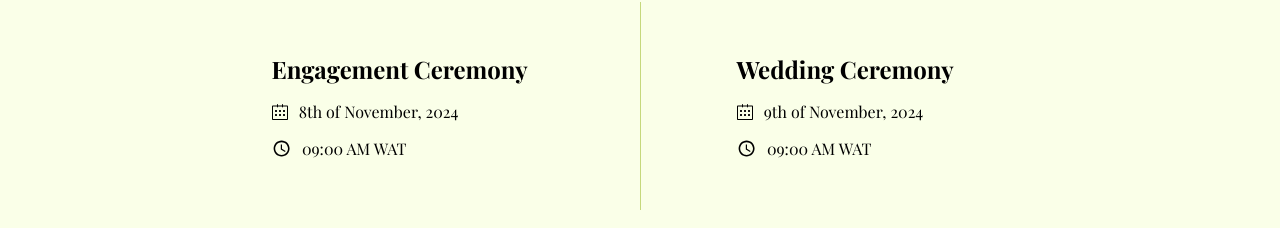
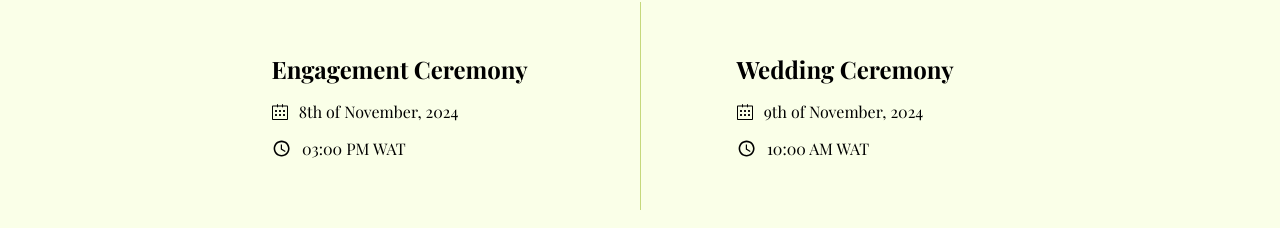
Before and after one commit to Olu-Tobi/oashabbat, a Next.js app: page / in a window 1280 px wide. Shown: the part 854-1082 px from the top of the page. Built offline with nearby package versions, Linux system fonts and the light colour scheme; a web font is replaced by a local one.

Commit message:
updated event time

```diff
--- a/components/Info.jsx
+++ b/components/Info.jsx
@@ -143,7 +143,7 @@ const Info = () => {
             </P>
             <P>
               <MdOutlineAccessTime style={{ fontSize: "1.2rem" }} />
-              09:00 AM WAT
+              03:00 PM WAT
             </P>
           </Det>
           <Line></Line>
@@ -155,7 +155,7 @@ const Info = () => {
             </P>
             <P>
               <MdOutlineAccessTime style={{ fontSize: "1.2rem" }} />
-              09:00 AM WAT
+              10:00 AM WAT
             </P>
           </Det>
         </Top>
```
